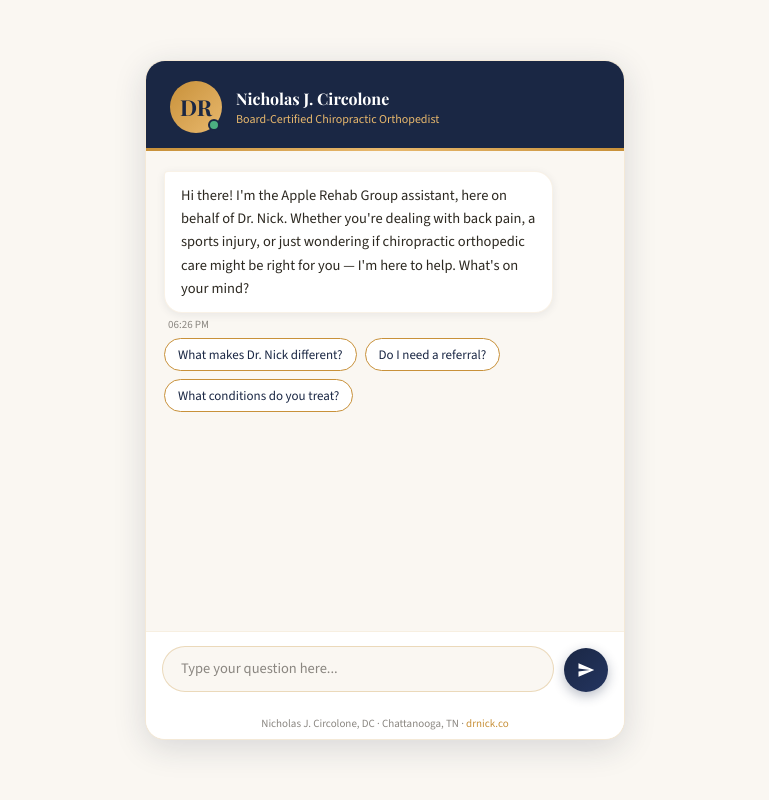
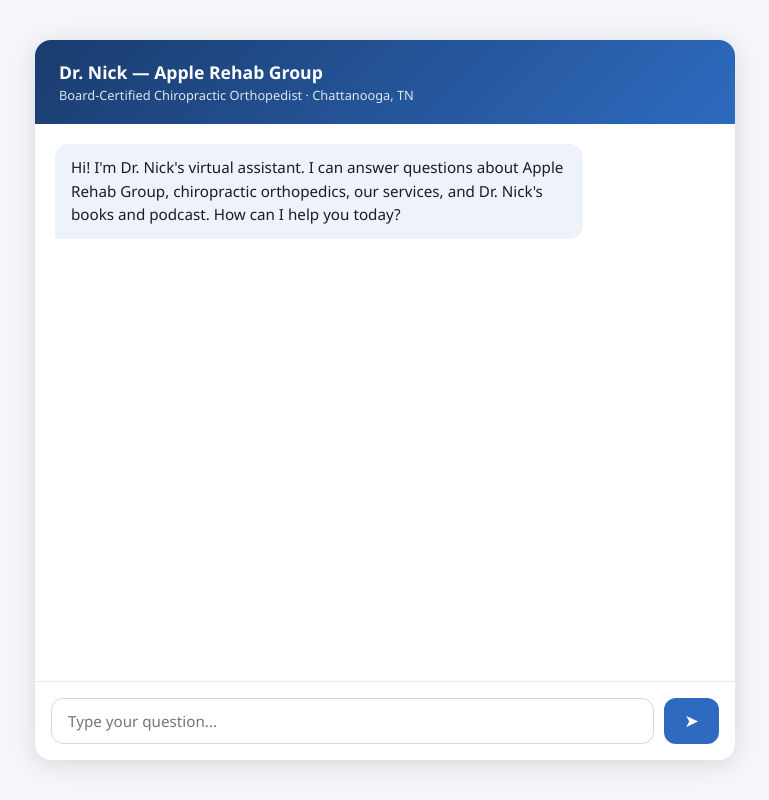
Before and after one commit to DrCircolone/dr-nick-chatbot, a website: page index.html in a window 1280 px wide. Shown: the whole page, without its empty margins (255-1024 px from the left). Drawn offline with nearby package versions, Linux system fonts and the light colour scheme.

Commit message:
Update index.html

```diff
--- a/index.html
+++ b/index.html
@@ -1,148 +1,174 @@
 <!DOCTYPE html>
 <html lang="en">
 <head>
-<meta charset="UTF-8">
-<meta name="viewport" content="width=device-width, initial-scale=1.0">
+  <meta charset="UTF-8" />
+  <meta name="viewport" content="width=device-width, initial-scale=1.0"/>
   <title>Dr. Nick Chatbot</title>
   <style>
-  @import url('https://fonts.googleapis.com/css2?family=Playfair+Display:wght@600;700&family=Source+Sans+3:wght@300;400;500;600&display=swap');
     * { box-sizing: border-box; margin: 0; padding: 0; }
-  :root {
-    --navy: #1a2744; --gold: #c8913a; --gold-light: #e8b86d;
-    --cream: #faf7f2; --white: #ffffff; --gray-mid: #8a8680; --text: #2c2820;
+    body {
+      font-family: 'Segoe UI', sans-serif;
+      background: #f4f6f9;
+      display: flex;
+      justify-content: center;
+      align-items: center;
+      min-height: 100vh;
     }
-  body { font-family: 'Source Sans 3', sans-serif; background: var(--cream); display: flex; align-items: center; justify-content: center; min-height: 100vh; padding: 16px; }
-  .chat-container { width: 100%; max-width: 480px; background: var(--white); border-radius: 20px; box-shadow: 0 8px 32px rgba(26,39,68,0.15); overflow: hidden; display: flex; flex-direction: column; height: 680px; border: 1px solid rgba(200,145,58,0.2); }
-  .chat-header { background: var(--navy); padding: 20px 24px 18px; display: flex; align-items: center; gap: 14px; position: relative; }
-  .chat-header::after { content: ''; position: absolute; bottom: 0; left: 0; right: 0; height: 3px; background: linear-gradient(90deg, var(--gold), var(--gold-light), var(--gold)); }
-  .avatar { width: 52px; height: 52px; border-radius: 50%; background: linear-gradient(135deg, var(--gold), var(--gold-light)); display: flex; align-items: center; justify-content: center; font-family: 'Playfair Display', serif; font-size: 22px; color: var(--navy); font-weight: 700; flex-shrink: 0; position: relative; }
-  .status-dot { position: absolute; bottom: 2px; right: 2px; width: 12px; height: 12px; background: #4caf81; border-radius: 50%; border: 2px solid var(--navy); animation: pulse 2s infinite; }
-  @keyframes pulse { 0%,100% { box-shadow: 0 0 0 0 rgba(76,175,129,0.4); } 50% { box-shadow: 0 0 0 5px rgba(76,175,129,0); } }
-  .header-text h2 { font-family: 'Playfair Display', serif; color: var(--white); font-size: 16px; margin-bottom: 2px; }
-  .header-text p { color: var(--gold-light); font-size: 12px; font-weight: 300; }
-  .chat-messages { flex: 1; overflow-y: auto; padding: 20px 18px; display: flex; flex-direction: column; gap: 14px; background: var(--cream); }
-  .chat-messages::-webkit-scrollbar { width: 4px; }
-  .chat-messages::-webkit-scrollbar-thumb { background: rgba(200,145,58,0.3); border-radius: 2px; }
-  .msg { display: flex; flex-direction: column; max-width: 88%; animation: fadeUp 0.3s ease; }
-  @keyframes fadeUp { from { opacity: 0; transform: translateY(8px); } to { opacity: 1; transform: translateY(0); } }
-  .msg.bot { align-self: flex-start; } .msg.user { align-self: flex-end; }
-  .msg-bubble { padding: 12px 16px; border-radius: 18px; font-size: 14.5px; line-height: 1.6; }
-  .msg.bot .msg-bubble { background: var(--white); color: var(--text); border-radius: 4px 18px 18px 18px; box-shadow: 0 2px 8px rgba(26,39,68,0.08); border: 1px solid rgba(200,145,58,0.12); }
-  .msg.user .msg-bubble { background: var(--navy); color: var(--white); border-radius: 18px 18px 4px 18px; }
-  .msg-time { font-size: 11px; color: var(--gray-mid); margin-top: 4px; padding: 0 4px; }
-  .msg.user .msg-time { text-align: right; }
-  .quick-replies { display: flex; flex-wrap: wrap; gap: 8px; margin-top: 6px; }
-  .qr-btn { background: var(--white); border: 1.5px solid var(--gold); color: var(--navy); font-family: 'Source Sans 3', sans-serif; font-size: 13px; font-weight: 500; padding: 7px 13px; border-radius: 20px; cursor: pointer; transition: all 0.2s ease; }
-  .qr-btn:hover { background: var(--gold); color: var(--white); transform: translateY(-1px); }
-  .typing-indicator { display: flex; align-items: center; gap: 5px; padding: 12px 16px; background: var(--white); border-radius: 4px 18px 18px 18px; width: fit-content; box-shadow: 0 2px 8px rgba(26,39,68,0.08); border: 1px solid rgba(200,145,58,0.12); }
-  .typing-dot { width: 7px; height: 7px; background: var(--gold); border-radius: 50%; animation: bounce 1.2s infinite; }
-  .typing-dot:nth-child(2) { animation-delay: 0.2s; } .typing-dot:nth-child(3) { animation-delay: 0.4s; }
-  @keyframes bounce { 0%,60%,100% { transform: translateY(0); opacity: 0.4; } 30% { transform: translateY(-6px); opacity: 1; } }
-  .chat-input-area { padding: 14px 16px 16px; background: var(--white); border-top: 1px solid rgba(200,145,58,0.15); display: flex; gap: 10px; align-items: flex-end; }
-  .chat-input { flex: 1; border: 1.5px solid rgba(200,145,58,0.3); border-radius: 24px; padding: 11px 18px; font-family: 'Source Sans 3', sans-serif; font-size: 14.5px; color: var(--text); background: var(--cream); outline: none; resize: none; min-height: 44px; max-height: 110px; transition: border-color 0.2s; line-height: 1.5; }
-  .chat-input:focus { border-color: var(--gold); background: var(--white); }
-  .chat-input::placeholder { color: var(--gray-mid); }
-  .send-btn { width: 44px; height: 44px; background: linear-gradient(135deg, var(--navy), #243560); border: none; border-radius: 50%; cursor: pointer; display: flex; align-items: center; justify-content: center; flex-shrink: 0; transition: all 0.2s ease; box-shadow: 0 4px 12px rgba(26,39,68,0.3); }
-  .send-btn:hover { transform: scale(1.06); background: linear-gradient(135deg, var(--gold), var(--gold-light)); }
-  .send-btn svg { width: 18px; height: 18px; fill: white; }
-  .chat-footer { text-align: center; padding: 8px; font-size: 11px; color: var(--gray-mid); background: var(--white); }
-  .chat-footer a { color: var(--gold); text-decoration: none; }
+    #chat-container {
+      width: 100%;
+      max-width: 700px;
+      background: white;
+      border-radius: 16px;
+      box-shadow: 0 4px 24px rgba(0,0,0,0.12);
+      display: flex;
+      flex-direction: column;
+      height: 90vh;
+      overflow: hidden;
+    }
+    #chat-header {
+      background: linear-gradient(135deg, #1a3c6e, #2e6abf);
+      color: white;
+      padding: 20px 24px;
+      display: flex;
+      align-items: center;
+      gap: 14px;
+    }
+    #chat-header .info h2 { font-size: 1.1rem; font-weight: 700; }
+    #chat-header .info p { font-size: 0.8rem; opacity: 0.85; margin-top: 2px; }
+    #messages {
+      flex: 1;
+      overflow-y: auto;
+      padding: 20px;
+      display: flex;
+      flex-direction: column;
+      gap: 14px;
+    }
+    .message {
+      max-width: 80%;
+      padding: 12px 16px;
+      border-radius: 14px;
+      font-size: 0.95rem;
+      line-height: 1.55;
+    }
+    .message.bot {
+      background: #eef2f9;
+      color: #1a1a2e;
+      align-self: flex-start;
+      border-bottom-left-radius: 4px;
+    }
+    .message.user {
+      background: #2e6abf;
+      color: white;
+      align-self: flex-end;
+      border-bottom-right-radius: 4px;
+    }
+    .typing {
+      display: flex;
+      gap: 5px;
+      align-items: center;
+      padding: 12px 16px;
+      background: #eef2f9;
+      border-radius: 14px;
+      border-bottom-left-radius: 4px;
+      align-self: flex-start;
+      width: fit-content;
+    }
+    .typing span {
+      width: 8px; height: 8px;
+      background: #2e6abf;
+      border-radius: 50%;
+      animation: bounce 1.2s infinite;
+    }
+    .typing span:nth-child(2) { animation-delay: 0.2s; }
+    .typing span:nth-child(3) { animation-delay: 0.4s; }
+    @keyframes bounce {
+      0%, 60%, 100% { transform: translateY(0); }
+      30% { transform: translateY(-6px); }
+    }
+    #input-area {
+      padding: 16px;
+      border-top: 1px solid #e5e9f0;
+      display: flex;
+      gap: 10px;
+      align-items: flex-end;
+    }
+    #userInput {
+      flex: 1;
+      border: 1.5px solid #d0d7e3;
+      border-radius: 12px;
+      padding: 12px 16px;
+      font-size: 0.95rem;
+      resize: none;
+      outline: none;
+      max-height: 110px;
+      font-family: inherit;
+      transition: border-color 0.2s;
+    }
+    #userInput:focus { border-color: #2e6abf; }
+    #sendBtn {
+      background: #2e6abf;
+      color: white;
+      border: none;
+      border-radius: 12px;
+      padding: 12px 20px;
+      cursor: pointer;
+      font-size: 1.1rem;
+      transition: background 0.2s;
+      height: 46px;
+    }
+    #sendBtn:hover { background: #1a3c6e; }
+    #sendBtn:disabled { background: #a0b4d0; cursor: not-allowed; }
   </style>
 </head>
 <body>
-<div class="chat-container">
-  <div class="chat-header">
-    <div class="avatar" style="position:relative;">DR<div class="status-dot"></div></div>
-    <div class="header-text">
-      <h2>Nicholas J. Circolone</h2>
-      <p>Board-Certified Chiropractic Orthopedist</p>
+<div id="chat-container">
+  <div id="chat-header">
+    <div class="info">
+      <h2>Dr. Nick — Apple Rehab Group</h2>
+      <p>Board-Certified Chiropractic Orthopedist · Chattanooga, TN</p>
     </div>
   </div>
-  <div class="chat-messages" id="chatMessages"></div>
-  <div class="chat-input-area">
-    <textarea class="chat-input" id="userInput" placeholder="Type your question here..." rows="1"></textarea>
-    <button class="send-btn" id="sendBtn"><svg viewBox="0 0 24 24"><path d="M2.01 21L23 12 2.01 3 2 10l15 2-15 2z"/></svg></button>
+  <div id="messages">
+    <div class="message bot">
+      Hi! I'm Dr. Nick's virtual assistant. I can answer questions about Apple Rehab Group, chiropractic orthopedics, our services, and Dr. Nick's books and podcast. How can I help you today?
     </div>
-  <div class="chat-footer">Nicholas J. Circolone, DC · Chattanooga, TN · <a href="https://drnick.co" target="_blank">drnick.co</a></div>
   </div>
+  <div id="input-area">
+    <textarea id="userInput" rows="1" placeholder="Type your question..."></textarea>
+    <button id="sendBtn">➤</button>
+  </div>
+</div>
+
 <script>
-const SERVER_URL = 'RENDER_SERVER_URL_HERE';
-const quickReplies = [
-  ["What makes Dr. Nick different?", "Do I need a referral?", "What conditions do you treat?"],
-  ["How is chiro orthopedics different?", "What should I expect at my first visit?", "Can you help with sports injuries?"],
-];
-let messageCount = 0, qrSet = 0;
-const conversationHistory = [];
-function getTime() { return new Date().toLocaleTimeString([], { hour: '2-digit', minute: '2-digit' }); }
-function addMessage(text, role, withQR = false) {
-  const container = document.getElementById('chatMessages');
-  const msgDiv = document.createElement('div');
-  msgDiv.className = `msg ${role}`;
-  const bubble = document.createElement('div');
-  bubble.className = 'msg-bubble';
-  bubble.textContent = text;
-  const time = document.createElement('div');
-  time.className = 'msg-time';
-  time.textContent = getTime();
-  msgDiv.appendChild(bubble);
-  msgDiv.appendChild(time);
-  if (withQR && role === 'bot') {
-    const qrDiv = document.createElement('div');
-    qrDiv.className = 'quick-replies';
-    quickReplies[qrSet % quickReplies.length].forEach(label => {
-      const btn = document.createElement('button');
-      btn.className = 'qr-btn';
-      btn.textContent = label;
-      btn.onclick = () => { sendMessage(label); qrDiv.remove(); };
-      qrDiv.appendChild(btn);
-    });
-    msgDiv.appendChild(qrDiv);
-    qrSet++;
+  const SERVER_URL = 'https://dr-nick-chatbot.onrender.com';
+  const messagesEl = document.getElementById('messages');
+  const inputEl = document.getElementById('userInput');
+  const sendBtn = document.getElementById('sendBtn');
+
+  function addMessage(text, sender) {
+    const div = document.createElement('div');
+    div.className = 'message ' + sender;
+    div.textContent = text;
+    messagesEl.appendChild(div);
+    messagesEl.scrollTop = messagesEl.scrollHeight;
+    return div;
   }
-  container.appendChild(msgDiv);
-  container.scrollTop = container.scrollHeight;
+
+  function showTyping() {
+    const div = document.createElement('div');
+    div.className = 'typing';
+    div.id = 'typing-indicator';
+    div.innerHTML = '<span></span><span></span><span></span>';
+    messagesEl.appendChild(div);
+    messagesEl.scrollTop = messagesEl.scrollHeight;
   }
-function showTyping() {
-  const container = document.getElementById('chatMessages');
-  const d = document.createElement('div');
-  d.className = 'msg bot'; d.id = 'typingIndicator';
-  d.innerHTML = '<div class="typing-indicator"><div class="typing-dot"></div><div class="typing-dot"></div><div class="typing-dot"></div></div>';
-  container.appendChild(d);
-  container.scrollTop = container.scrollHeight;
+
+  function removeTyping() {
+    const t = document.getElementById('typing-indicator');
+    if (t) t.remove();
   }
-function removeTyping() { const el = document.getElementById('typingIndicator'); if (el) el.remove(); }
-async function sendMessage(text) {
-  const input = document.getElementById('userInput');
-  const userText = text || input.value.trim();
-  if (!userText) return;
-  input.value = ''; input.style.height = 'auto';
-  addMessage(userText, 'user');
-  conversationHistory.push({ role: 'user', content: userText });
-  showTyping();
-  try {
-    const response = await fetch(`${SERVER_URL}/chat`, {
-      method: 'POST',
-      headers: { 'Content-Type': 'application/json' },
-      body: JSON.stringify({ messages: conversationHistory })
-    });
-    const data = await response.json();
-    removeTyping();
-    const reply = data.content?.[0]?.text || "I'm sorry, I had trouble responding. Please call our office at (423) 855-7376 or visit drnick.co.";
-    conversationHistory.push({ role: 'assistant', content: reply });
-    messageCount++;
-    addMessage(reply, 'bot', messageCount % 2 === 1);
-  } catch (err) {
-    removeTyping();
-    addMessage("I'm having trouble connecting. Please reach out at drnick.co or call (423) 855-7376!", 'bot');
-  }
-}
-window.addEventListener('load', () => {
-  addMessage("Hi there! I'm the Apple Rehab Group assistant, here on behalf of Dr. Nick. Whether you're dealing with back pain, a sports injury, or just wondering if chiropractic orthopedic care might be right for you — I'm here to help. What's on your mind?", 'bot', true);
-});
-const inputEl = document.getElementById('userInput');
-inputEl.addEventListener('keydown', e => { if (e.key === 'Enter' && !e.shiftKey) { e.preventDefault(); sendMessage(); } });
-inputEl.addEventListener('input', () => { inputEl.style.height = 'auto'; inputEl.style.height = Math.min(inputEl.scrollHeight, 110) + 'px'; });
-document.getElementById('sendBtn').addEventListener('click', () => sendMessage());
-</script>
-</body>
-</html>
+
+  async function sendMessage() {
+    const text = inputEl.value.trim();
+    if (!text) return;
+    inputEl
```
Lines whose indentation alone changed are shown as unchanged.
